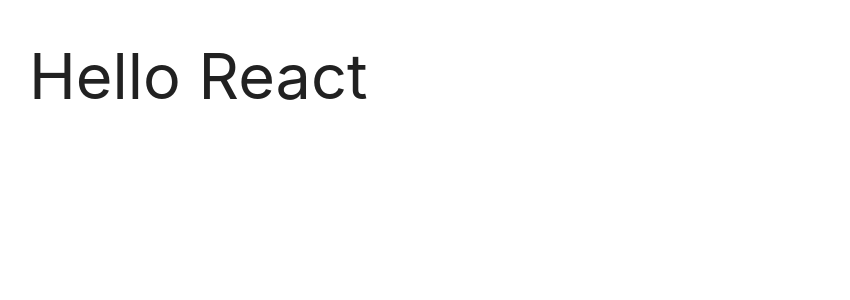
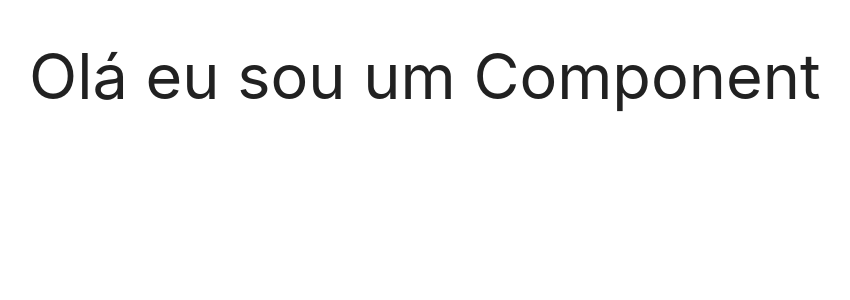
Before and after one commit to rovianvieceli/react_gulp, a React app: page / in a window 1280 px wide. Shown: the top 300 px of the page, without its empty margins (163-1013 px from the left). Built offline with nearby package versions, Linux system fonts and the light colour scheme.

Commit message:
Reestrutura de pastas

```diff
--- a/gulpfile.js
+++ b/gulpfile.js
@@ -3,12 +3,12 @@
 var reactEasy = require('gulp-react-easy');
 
 gulp.task('watcher', function() {
-  gulp.watch('./src/js/**/*',['build']);
+  gulp.watch('./src/**/*',['build']);
 });
 
 gulp.task('build', function() {
   return reactEasy({
-      file: './src/js/app.jsx',
+      file: './src/app.jsx',
       debug: true // optional, false by default
     })
     .to('app.js')
--- a/src/js/app.jsx
+++ b/src/app.jsx
@@ -1,9 +1,10 @@
 import ReactDOM from 'react-dom';
 import React from 'react';
+import Title from './components/title';
 
 const App = (
     <div className="container">
-        <h1>Hello React</h1>
+        <Title />
     </div>
 )
 
--- /dev/null
+++ b/src/components/title/index.jsx
@@ -0,0 +1,7 @@
+import React from 'react';
+
+export default class Title extends React.Component {
+    render() {
+        return <h1>Olá eu sou um Component</h1>;
+    }
+}
```
